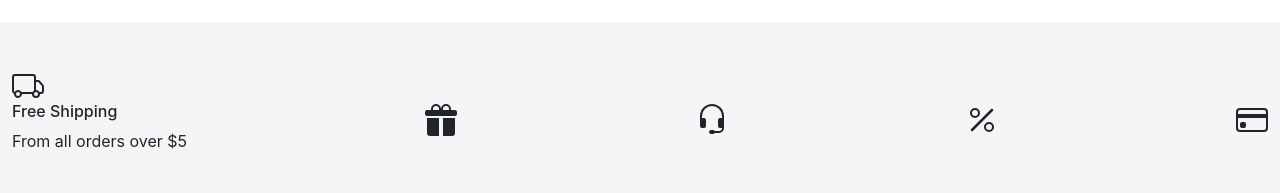
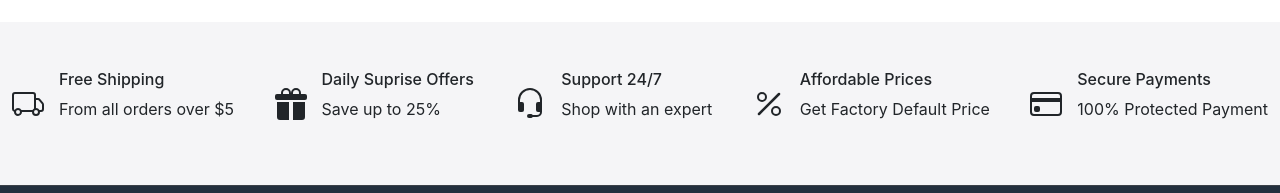
Before and after one commit to riyosenpai20/ecommerce-app, a React (Create React App) app: page / in a window 1280 px wide. Shown: the part 759-952 px from the top of the page. Built offline with nearby package versions, Linux system fonts and the light colour scheme.

Commit message:
build ecommerce app

```diff
--- a/src/pages/Home.js
+++ b/src/pages/Home.js
@@ -63,24 +63,40 @@ const Home = () => {
           <div className='row'>
             <div className='col-12'>
               <div className='services d-flex align-items-center justify-content-between'>
-                <div>
-                  <BsTruck className='fs-2'/>
+                <div className='d-flex align-items-center gap-15'>
+                  <BsTruck className='fs-2 d-flex align-items-center'/>
                   <div>
                     <h6>Free Shipping</h6>
                     <p>From all orders over $5</p>
                   </div>
                 </div>
-                <div>
+                <div className='d-flex align-items-center gap-15'>
                   <BsFillGiftFill className='fs-2'/>
+                  <div>
+                    <h6>Daily Suprise Offers</h6>
+                    <p>Save up to  25%</p>
+                  </div>
                 </div>
-                <div>
+                <div className='d-flex align-items-center gap-15'>
                   <BsHeadset className='fs-2'/>
+                  <div>
+                    <h6>Support 24/7</h6>
+                    <p>Shop with an expert</p>
+                  </div>
                 </div>
-                <div>
+                <div className='d-flex align-items-center gap-15'>
                   <BsPercent className='fs-2'/>
+                  <div>
+                    <h6>Affordable Prices</h6>
+                    <p>Get Factory Default Price</p>
+                  </div>
                 </div>
-                <div>
+                <div className='d-flex align-items-center gap-15'>
                   <BsCreditCard className='fs-2'/>
+                  <div>
+                    <h6>Secure Payments</h6>
+                    <p>100% Protected Payment</p>
+                  </div>
                 </div>
               </div>
             </div>
```
